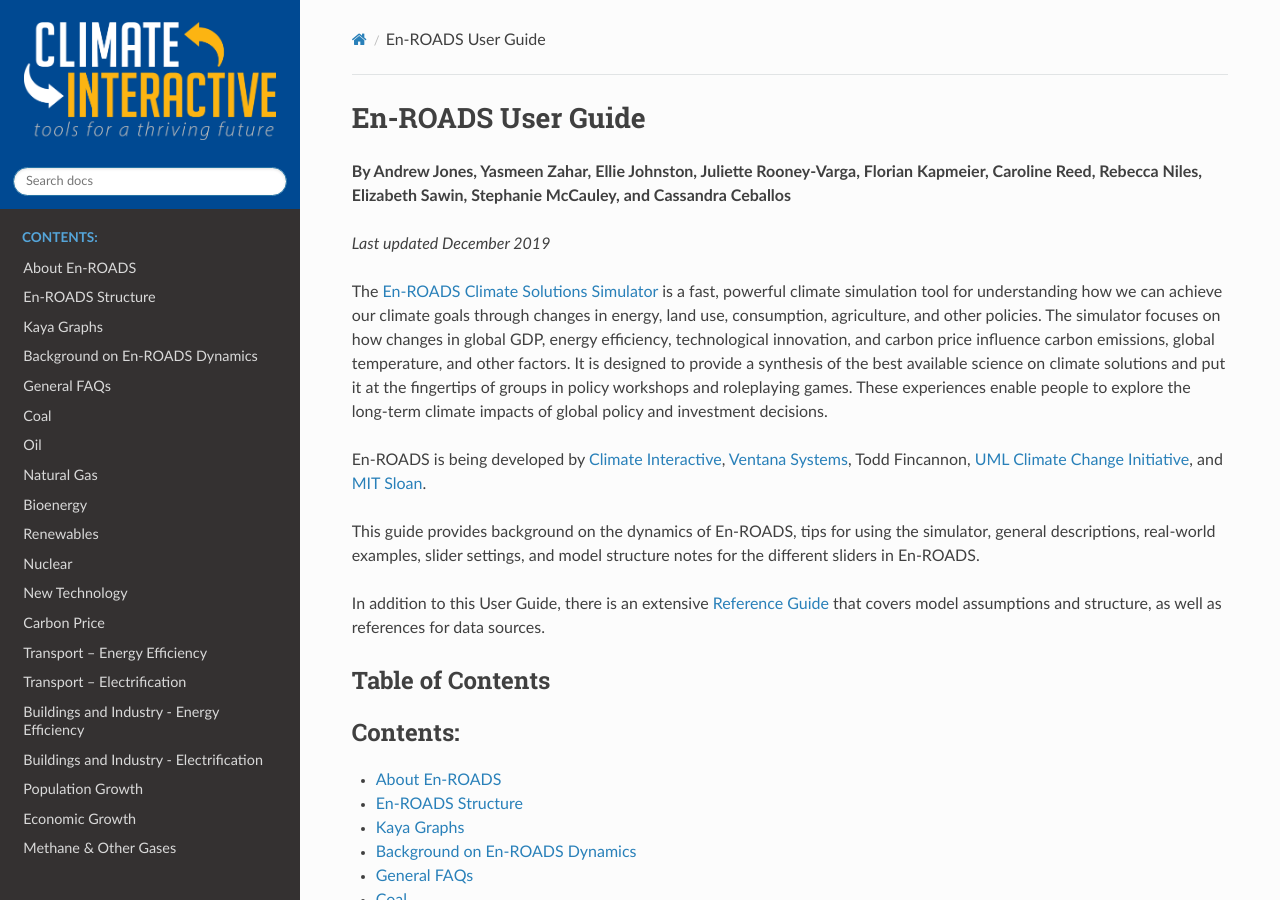
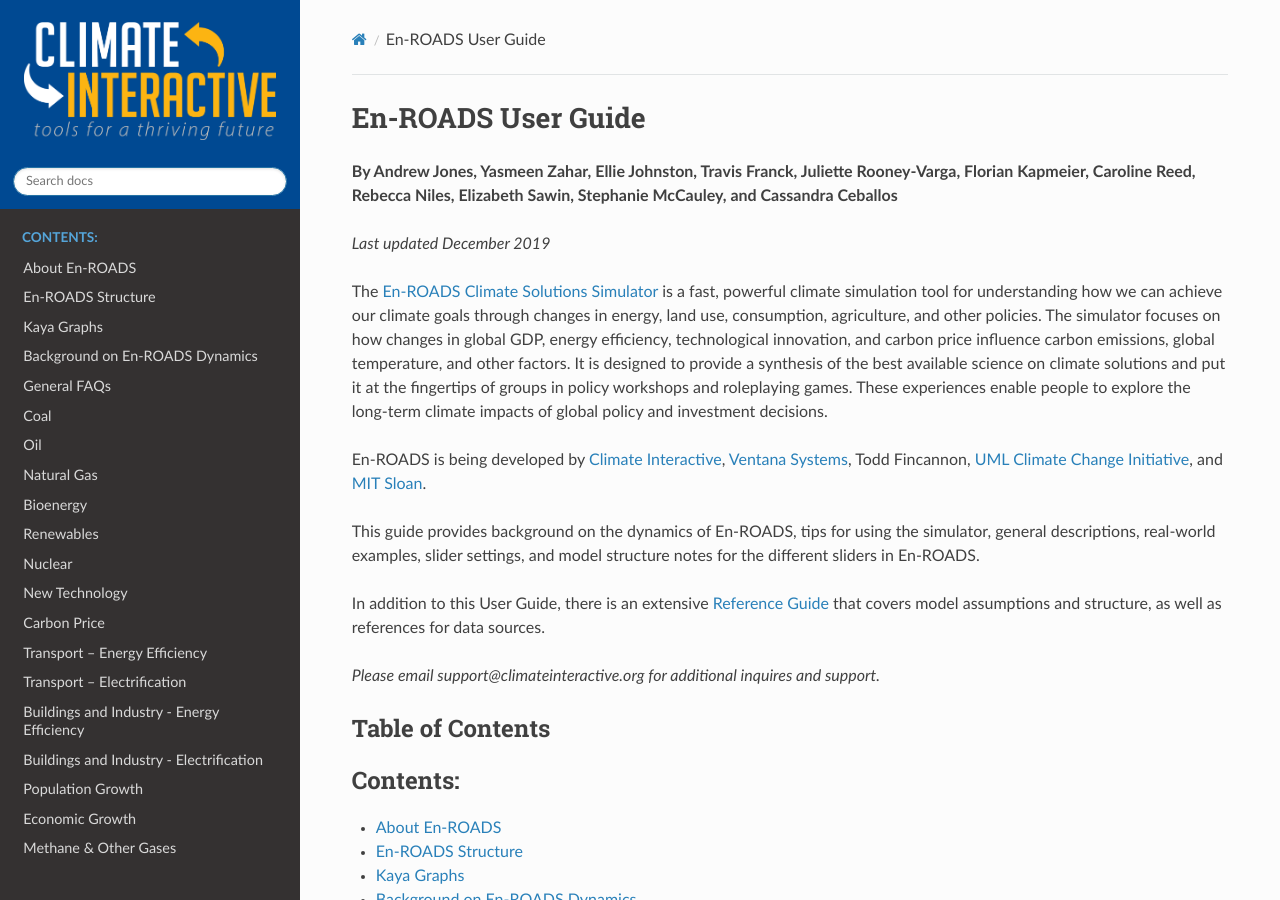
Before and after one commit to climateinteractive/enroads-guide, a Sphinx documentation site: the page built from docs/index.rst, in a window 1280 px wide and 900 px high. Built offline with Sphinx 7.4.7 and the Read the Docs theme 2.0.0, drawn with Linux system fonts in a browser that asks for light colours.

Commit message:
Added Travis as author and some places mentioning support@ci

```diff
--- a/docs/guide/about.rst
+++ b/docs/guide/about.rst
@@ -12,3 +12,5 @@
 The model emphasizes the system-wide interactions of policies. Behind the simulation is an extensive study of the latest research literature on factors such as delay times, progress ratios, price sensitivities, historic growth of energy sources, and energy efficiency potential. This enables En-ROADS to reveal the dynamic interactions between different levers. For example, how energy efficiency affects renewable energy, and which feedback loops are most significant.
 
 For those familiar with C-ROADS, the distinction between the two is that C-ROADS focuses on how changes in national and regional emissions could affect global carbon emissions and climate outcomes, while En-ROADS focuses on how global changes in energy, economics, and public policy could affect global carbon emissions and climate outcomes.
+
+*Please email support@climateinteractive.org for additional inquires and support.*
--- a/docs/guide/general_faqs.rst
+++ b/docs/guide/general_faqs.rst
@@ -1,5 +1,7 @@
 General FAQs
 ==============================================
+
+*Please email support@climateinteractive.org for additional inquires and support.*
 
 What is the purpose of En-ROADS?
 ---------------------------------
@@ -125,7 +127,7 @@
 Whom can I contact for more information?
 ------------------------------------------
 
-For more information on En-ROADs, please visit the `En-ROADS web page <https://climateinteractive.org/tools/en-roads/>`_ or contact support@climateinteractive.org.
+For more information on En-ROADs, please visit the `En-ROADS web page <https://climateinteractive.org/tools/en-roads/>`_ or contact support@climateinteractive.org
 
 
 
--- a/docs/index.rst
+++ b/docs/index.rst
@@ -7,7 +7,7 @@
 En-ROADS User Guide
 ===================
 
-**By Andrew Jones, Yasmeen Zahar, Ellie Johnston, Juliette Rooney-Varga, Florian Kapmeier, Caroline Reed, Rebecca Niles, Elizabeth Sawin, Stephanie McCauley, and Cassandra Ceballos**
+**By Andrew Jones, Yasmeen Zahar, Ellie Johnston, Travis Franck, Juliette Rooney-Varga, Florian Kapmeier, Caroline Reed, Rebecca Niles, Elizabeth Sawin, Stephanie McCauley, and Cassandra Ceballos**
 
 *Last updated December 2019*
 
@@ -18,6 +18,8 @@
 This guide provides background on the dynamics of En-ROADS, tips for using the simulator, general descriptions, real-world examples, slider settings, and model structure notes for the different sliders in En-ROADS.
 
 In addition to this User Guide, there is an extensive `Reference Guide <https://www.climateinteractive.org/wp-content/uploads/2019/12/En-ROADS_Reference_Guide_v91.docx>`_ that covers model assumptions and structure, as well as references for data sources.
+
+*Please email support@climateinteractive.org for additional inquires and support.*
 
 
 Table of Contents
```
